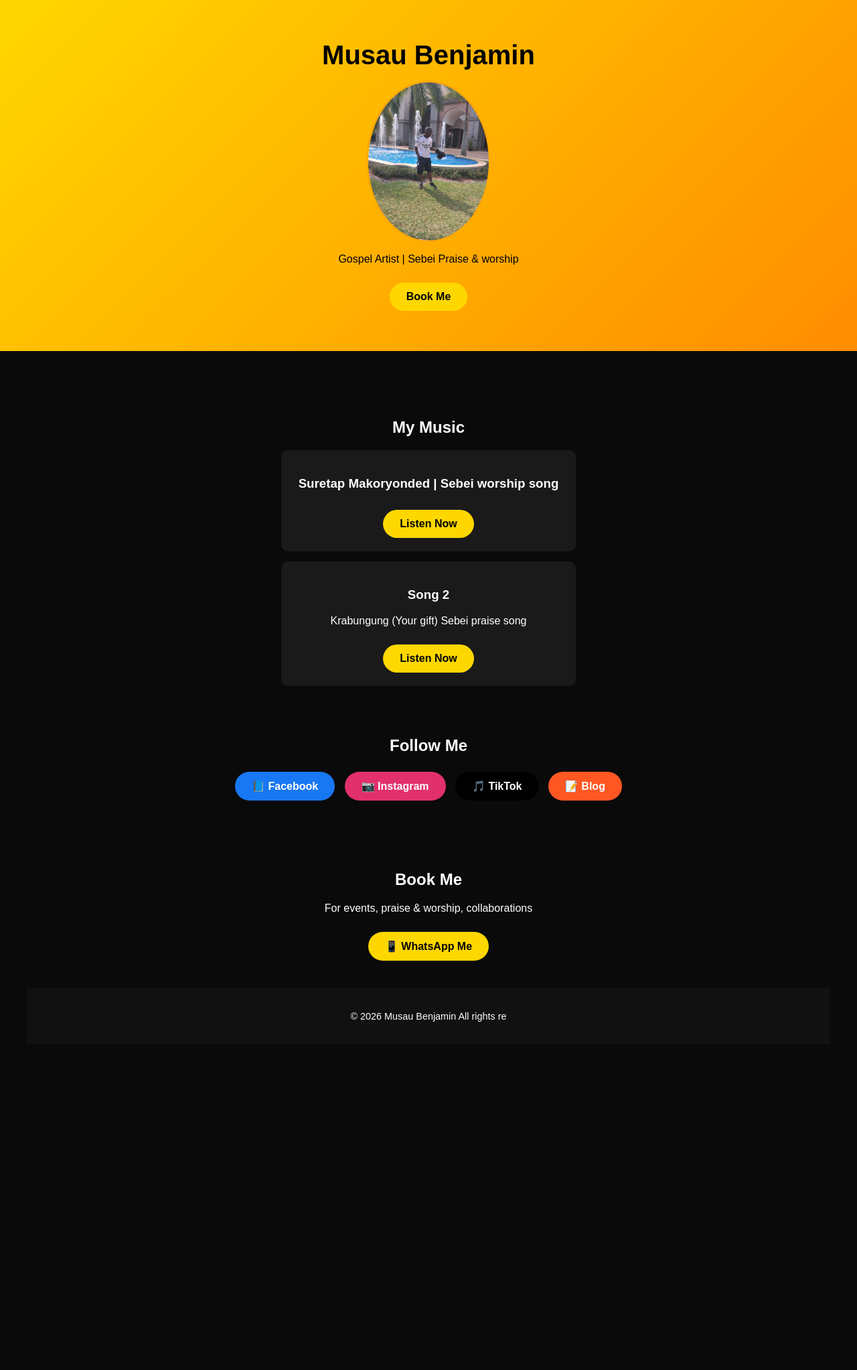
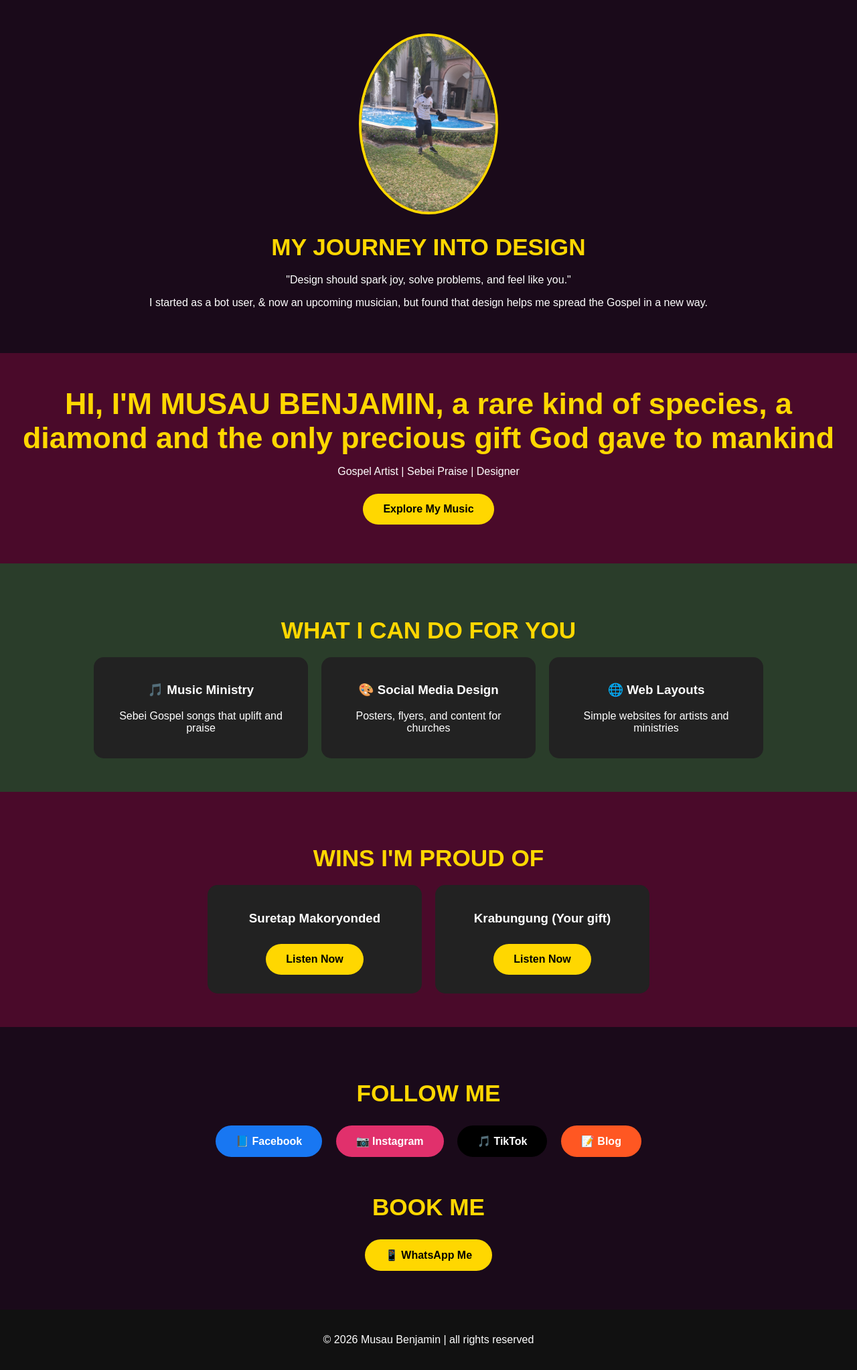
Before and after one commit to musaubenjamin/benjamin-website, a Flask app: page / in a window 1280 px wide. Shown: the whole page at 67% size. Before the commit the page ends 1525 px from the top, so only its background shows below. Run offline with Flask 3, Linux system fonts and the light colour scheme.

Commit message:
Update index.html

```diff
--- a/templates/index.html
+++ b/templates/index.html
@@ -1,57 +1,83 @@
-<!DOCTYPE html>
-<html lang="en">
-<head>
-    <meta charset="UTF-8">
-    <meta name="viewport" content="width=device-width, initial-scale=1.0">
-    <title>Musau Benjamin | Sebei Gospel Artist</title>
 <style>
     body { font-family: Arial; background: #0a0a0a; color: white; text-align: center; margin: 0; }
-        header { background: linear-gradient(135deg, #FFD700, #FF8C00); color: black; padding: 60px 20px; }
-        h1 { font-size: 2.5em; margin: 0; }
-        .section { padding: 40px 20px; }
-        .btn { background: #FFD700; color: black; padding: 12px 25px; text-decoration: none; border-radius: 25px; font-weight: bold; display: inline-block; margin-top: 10px; }
-        .song { background: #1a1a1a; margin: 15px auto; padding: 20px; border-radius: 10px; max-width: 400px; }
-        footer { padding:20px; background:#111; font-size: 0.9em; }
+    .section-dark { background: #1a0a1a; padding: 50px 20px; }
+    .section-green { background: #2a3d2a; padding: 50px 20px; }
+    .section-gold { background: #FFD700; color: black; padding: 50px 20px; }
+    .section-maroon { background: #4a0a2a; padding: 50px 20px; }
+    h1 { font-size: 2.8em; margin: 0; color: #FFD700; font-weight: bold; }
+    h2 { font-size: 2.2em; color: #FFD700; margin-bottom: 20px; }
+    .btn { background: #FFD700; color: black; padding: 14px 30px; text-decoration: none; border-radius: 30px; font-weight: bold; display: inline-block; margin: 8px; }
+    .grid { display: flex; flex-wrap: wrap; justify-content: center; gap: 20px; }
+    .card { background: #222; padding: 20px; border-radius: 15px; width: 280px; }
+    .card img { width: 100%; border-radius: 10px; }
 </style>
-</head>
 <body>
     <header>
-        <h1>Musau Benjamin</h1><img src="/static/profile.jpg" alt="Musau Benjamin" style="width:180px; border-radius:50%; margin:15px auto; display:block; border:3px solid #ffaa00;">
-        <p>Gospel Artist | Sebei Praise & worship</p>
-        <a href="#contact" class="btn">Book Me</a>
-    </header>
+        <body>
+    <!-- SECTION 1: HERO - MY JOURNEY -->
+    <div class="section-dark">
+        <img src="/static/profile.jpg" alt="Musau" style="width:200px; border-radius:50%; border:4px solid #FFD700;">
+        <h2>MY JOURNEY INTO DESIGN</h2>
+        <p>"Design should spark joy, solve problems, and feel like you."</p>
+        <p>I started as a bot user, & now an upcoming musician, but found that design helps me spread the Gospel in a new way.</p>
+    </div>
 
-    <div class="section">
-        <div class="section">
-    <h2>My Music</h2>
+    <!-- SECTION 2: ABOUT ME -->
+    <div class="section-maroon">
+        <h1>HI, I'M MUSAU BENJAMIN, a rare kind of species, a diamond and the only precious gift God gave to mankind</h1>
+        <p>Gospel Artist | Sebei Praise | Designer</p>
+        <a href="#music" class="btn">Explore My Music</a>
+    </div>
 
-    <div class="song 1">
-        <h3>Suretap Makoryonded | Sebei worship song</h3>
+    <!-- SECTION 3: WHAT I CAN DO -->
+    <div class="section-green">
+        <h2>WHAT I CAN DO FOR YOU</h2>
+        <div class="grid">
+            <div class="card">
+                <h3>🎵 Music Ministry</h3>
+                <p>Sebei Gospel songs that uplift and praise</p>
+            </div>
+            <div class="card">
+                <h3>🎨 Social Media Design</h3>
+                <p>Posters, flyers, and content for churches</p>
+            </div>
+            <div class="card">
+                <h3>🌐 Web Layouts</h3>
+                <p>Simple websites for artists and ministries</p>
+            </div>
+        </div>
+    </div>
+
+    <!-- SECTION 4: YOUR MUSIC -->
+    <div class="section-maroon" id="music">
+        <h2>WINS I'M PROUD OF</h2>
+        <div class="grid">
+            <div class="card">
+                <h3>Suretap Makoryonded</h3>
                 <a href="https://youtu.be/nYLKK1-Z39U" class="btn" target="_blank">Listen Now</a>
             </div>
-
-    <div class="song">
-        <h3>Song 2</h3>
-        <p>Krabungung (Your gift) Sebei praise song</p>
+            <div class="card">
+                <h3>Krabungung (Your gift)</h3>
                 <a href="https://youtu.be/xFfCuD_WCs0" class="btn" target="_blank">Listen Now</a>
             </div>
-
-    <div class="section">
-        <h2>Follow Me</h2>
-        <a href="https://facebook.com/musau.benjamin" class="btn" style="background:#1877F2; color:white; margin:5px;">📘 Facebook</a>
-        <a href="https://instagram.com/musau.benjamin" class="btn" style="background:#E1306C; color:white; margin:5px;">📷 Instagram</a>
-        <a href="https://tiktok.com/@rarespecies100" class="btn" style="background:#000; color:white; margin:5px;">🎵 TikTok</a>
-        <a href="https://benjaminmusau.blogspot.com" class="btn" style="background:#FF5722; color:white; margin:5px;">📝 Blog</a>
+        </div>
     </div>
 
-    <div class="section" id="contact">
-        <h2>Book Me</h2>
-        <p>For events, praise & worship, collaborations</p>
+    <!-- SECTION 5: SOCIAL + CONTACT -->
+    <div class="section-dark">
+        <h2>FOLLOW ME</h2>
+        <a href="https://facebook.com/musau.benjamin" class="btn" style="background:#1877F2; color:white;">📘 Facebook</a>
+        <a href="https://instagram.com/musau.benjamin" class="btn" style="background:#E1306C; color:white;">📷 Instagram</a>
+        <a href="https://tiktok.com/@rarespecies100" class="btn" style="background:#000; color:white;">🎵 TikTok</a>
+        <a href="https://benjaminmusau.blogspot.com" class="btn" style="background:#FF5722; color:white;">📝 Blog</a>
+        <br><br>
+        <h2 id="contact">BOOK ME</h2>
+        <a  href="https://www.canva.com/design/DAHD7ZT_K9E/xIydxSd7RB6ebadBaTKPQg/edit<a>
         <a href="https://wa.me/256785191109" class="btn">📱 WhatsApp Me</a>
     </div>
 
-    <footer>
-        <p>© 2026 Musau Benjamin All rights re</p>
+    <footer style="padding:20px; background:#111;">
+        <p>© 2026 Musau Benjamin | all rights reserved</p>
     </footer>
 </body>
     </html>
```
Lines whose indentation alone changed are shown as unchanged.
